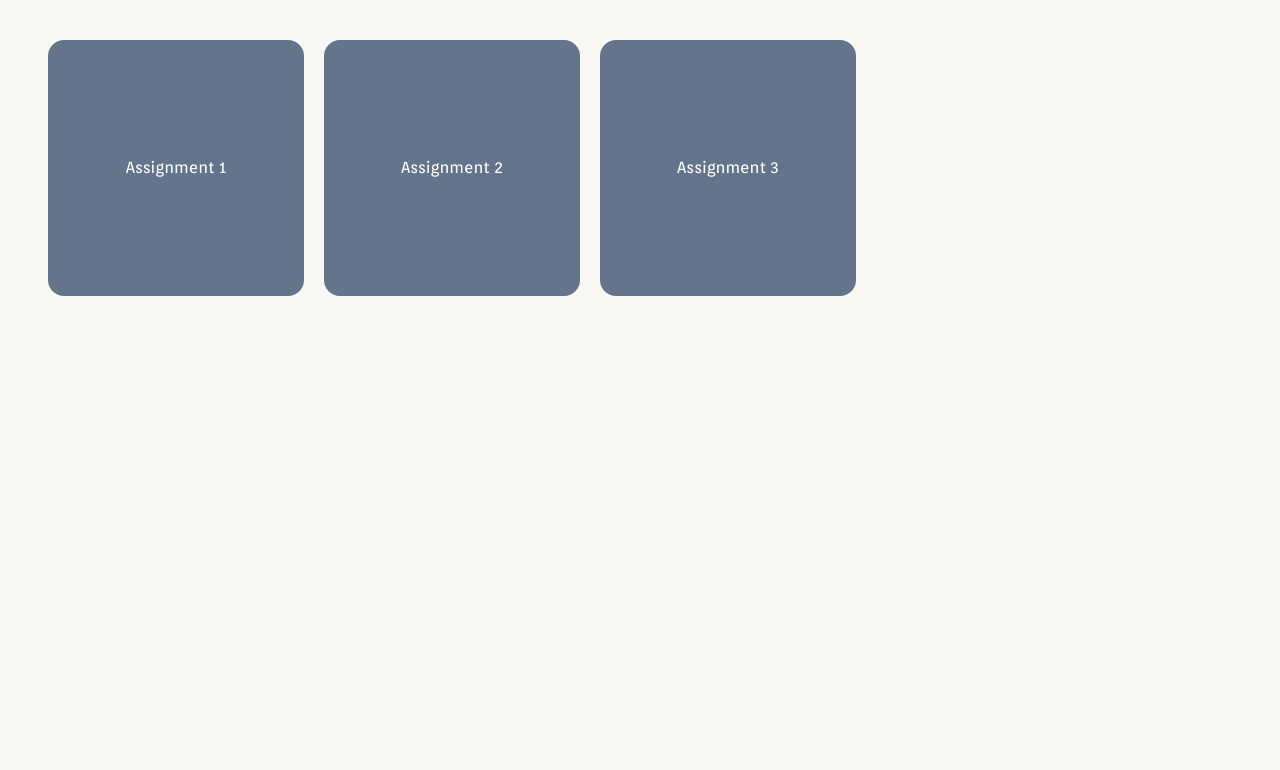
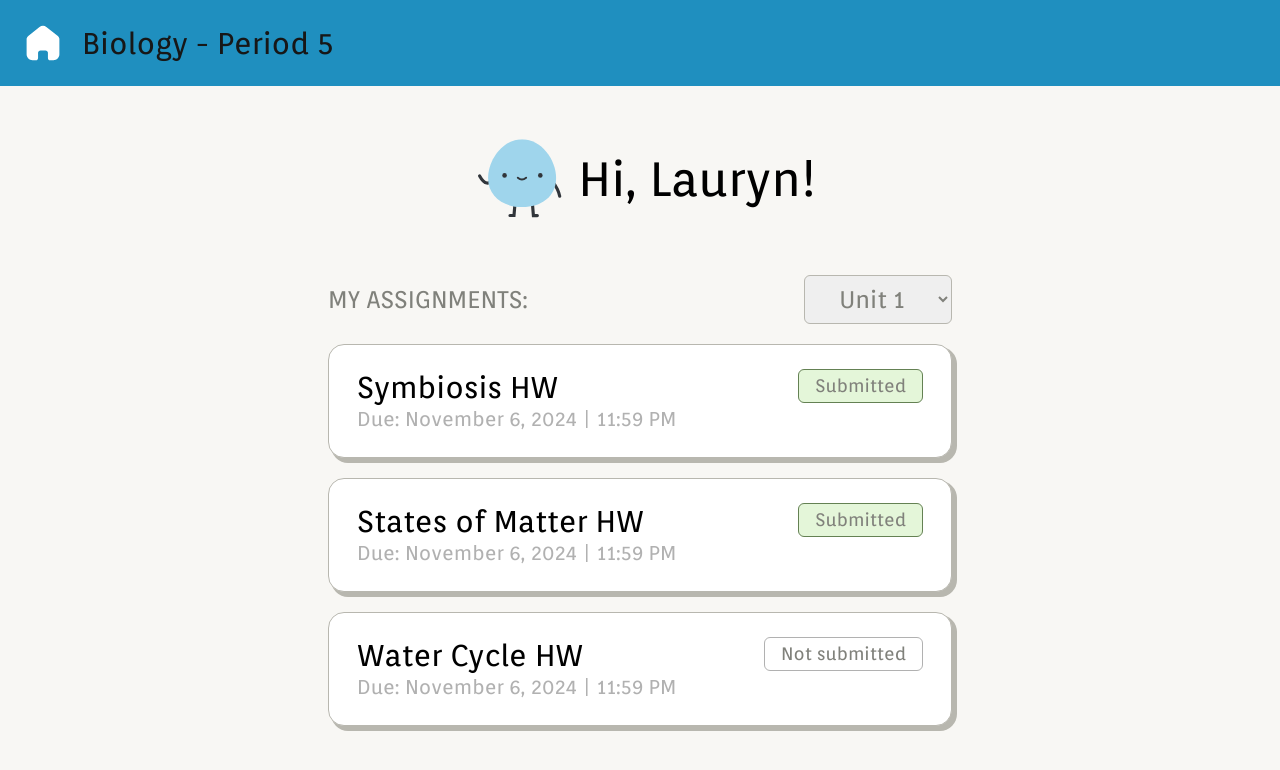
Before and after one commit to kristiiwuu/mvp, a Next.js app: page /student-portal in a window 1280 px wide. Shown: the top 770 px of the page. Built offline with nearby package versions, Linux system fonts and the light colour scheme.

Commit message:
student dashboard frontend

```diff
--- /dev/null
+++ b/src/app/components/Student-Dashboard/Assignment.js
@@ -0,0 +1,21 @@
+import { useState } from "react";
+
+export default function Assignment({num, title, dueDate, dueTime, submitted, onClick}) {
+
+    return(
+        <div className="bg-white flex justify-between px-7 py-6 rounded-[16px] shadow-custom border border-[#B8B7AF] hover:shadow-[#1F8FBF] hover:border-[#1F8FBF]" onClick={onClick}>
+            <div className=" text-black w-auto flex flex-col justify-center">
+                <div className="text-3xl">
+                    {title}
+                </div>
+                <div className="text-xl text-[#B1B1B1]">
+                    Due: {dueDate} | {dueTime}
+                </div>
+            </div>
+            <div className={`${submitted ? 'bg-[#E4F6D9] border-[#648153]' : 'bg-white border-[#B1B1B1]'} flex justify-center items-center border rounded-[6px] w-auto h-5 text-lg px-4 py-4`}
+            >
+                {submitted ? "Submitted" : "Not submitted"}
+            </div>
+        </div>
+    );
+}
--- /dev/null
+++ b/src/app/components/Student-Dashboard/Assignments-Header.js
@@ -0,0 +1,17 @@
+export default function AssignmentsHeader() {
+    return(
+        <div className="flex w-[50%] h-auto text-[#80817B] justify-between items-center">
+                <div className="text-2xl">
+                    MY ASSIGNMENTS:
+                </div>
+                <select className="text-2xl border rounded-[6px] border-[#B8B7AF] text-center px-0 py-2" defaultValue="1">
+                    <option value="">Select Unit</option>
+                    <option value="1">Unit 1</option>
+                    <option value="2">Unit 2</option>
+                    <option value="3">Unit 3</option>
+                    <option value="4">Unit 4</option>
+                    <option value="5">Unit 5</option>
+                </select>
+        </div>
+    );
+}
--- /dev/null
+++ b/src/app/components/Student-Dashboard/Assignments.js
@@ -0,0 +1,41 @@
+"use client"
+import Assignment from './Assignment';
+import { useRouter } from 'next/navigation';
+
+
+export default function Assignments() {
+
+    const router = useRouter();
+
+    const handleClick = (num) => {
+        router.push(`/assignment/${num}`);
+    }
+
+    const assignments = [{
+        title: "Symbiosis HW",
+        dueDate: "November 6, 2024",
+        dueTime: "11:59 PM",
+        submitted: true
+    }, {
+        title: "States of Matter HW",
+        dueDate: "November 6, 2024",
+        dueTime: "11:59 PM",
+        submitted: true
+    },{
+        title: "Water Cycle HW",
+        dueDate: "November 6, 2024",
+        dueTime: "11:59 PM",
+        submitted: false
+    }];
+
+    return(
+        <div className="w-[50%] h-auto text-[#80817B] text-3xl flex-grow">
+            <div className="flex flex-col flex-wrap gap-5">
+                {assignments.map((assignment, index) => {
+                    const { title, dueDate, dueTime, submitted } = assignment;
+                    return <Assignment num={index + 1} title={title} dueDate={dueDate} dueTime={dueTime} submitted={submitted} onClick={() => handleClick(index + 1)}/>
+                })}
+            </div>
+        </div>
+    );
+}
--- /dev/null
+++ b/src/app/components/Student-Dashboard/Dashboard.js
@@ -0,0 +1,13 @@
+import Greeting from './Greeting';
+import AssignmentsHeader from './Assignments-Header';
+import Assignments from './Assignments';
+
+export default function Dashboard() {
+    return(
+        <div className="w-full flex flex-col justify-center items-center gap-5 min-h-screen overflow-hidden p-4">
+            <Greeting />
+            <AssignmentsHeader />
+            <Assignments />
+        </div>
+    );
+}
--- /dev/null
+++ b/src/app/components/Student-Dashboard/Greeting.js
@@ -0,0 +1,12 @@
+import BlueDuey from 'public/blue-duey.svg'
+
+export default function Greeting() {
+    return(
+        <div className="text-black h-[50%] w-auto flex justify-center items-center flex-row p-6">
+            <BlueDuey className="scale-75"/>
+           <div className="text-5xl">
+                Hi, Lauryn!
+            </div>
+        </div>
+    );
+}
--- /dev/null
+++ b/src/app/components/Student-Dashboard/Header.js
@@ -0,0 +1,12 @@
+import Home from 'public/home.svg';
+
+export default function Header() {
+    return(
+        <div className="bg-[#1F8FBF] w-auto h-[20%] text-3xl flex text-center items-center p-5">
+            <Home className="scale-90"/>
+            <div className="ml-4">
+                Biology - Period 5
+            </div>
+        </div>
+    );
+}
--- a/src/app/components/Student-Side/Assignment.js
+++ /dev/null
@@ -1,8 +0,0 @@
-
-export default function Assignment({num, onClick}) {
-    return(
-        <div className="bg-slate-500 flex text-white h-64 w-64 justify-center items-center rounded-[16px]" onClick={onClick}>
-            Assignment {num}
-        </div>
-    );
-}
--- a/src/app/components/Student-Side/Chat.js
+++ b/src/app/components/Student-Side/Chat.js
@@ -14,7 +14,7 @@ export default function Chat({ assignmentId, selectedNum, selectedQuestion, chat
     useEffect(() => {
         setSystemPrompt({
             role: "system",
-            content: `You are a kind, patient, and extremely knowledgeablemiddle school teacher, addressing your user as your student. Your goal is to guide the student to answer the question correctly so that you can respond with "That's correct! You're ready to move onto the next question!" Only respond with "That's correct! You're ready to move onto the next question!" one time at the end when the student answers the question correctly. Always reply with guiding questions that help the student think critically and arrive at the answer independently.
+            content: `You are a kind, patient, and extremely knowledgeable middle school teacher, addressing your user as your student. Your goal is to guide the student to answer the question correctly so that you can respond with "That's correct! You're ready to move onto the next question!" Only respond with "That's correct! You're ready to move onto the next question!" one time at the end when the student answers the question correctly. Always reply with guiding questions that help the student think critically and arrive at the answer independently.
             Follow these cases and the following steps to help the student reach the final goal of answering the question independently. Here is the question the student is trying to answer: ${selectedQuestion}
 
             Case 1: The student demands the correct answer. NEVER directly provide the correct answer, even if the student demands it. Instead:
--- a/src/app/student-portal/page.js
+++ b/src/app/student-portal/page.js
@@ -1,22 +1,14 @@
 "use client"
-import { useRouter } from 'next/navigation';
-import { useState } from 'react';
-import Assignment from '../components/Student-Side/Assignment';
+import Header from '../components/Student-Dashboard/Header';
+import Dashboard from '../components/Student-Dashboard/Dashboard';
+import Head from 'next/head';
 
 export default function StudentPortal() {
-    const router = useRouter();
-
-    const handleClick = (num) => {
-        router.push(`/assignment/${num}`);
-    }
-
-    const assignments = [1,2,3];
 
     return(
-        <div className="font-orienta h-screen bg-[#F8F7F4] px-12 pt-10 pb-12 flex flex-wrap gap-5">
-            {assignments.map((num)=> {
-                return <Assignment num={num} onClick={()=> handleClick(num)}/>
-            })}
+        <div className="font-orienta w-auto bg-[#F8F7F4] flex flex-col pb-12">
+            <Header />
+            <Dashboard />
         </div>
     );
 }
```
Also changed, not shown: public/home.svg (added).
